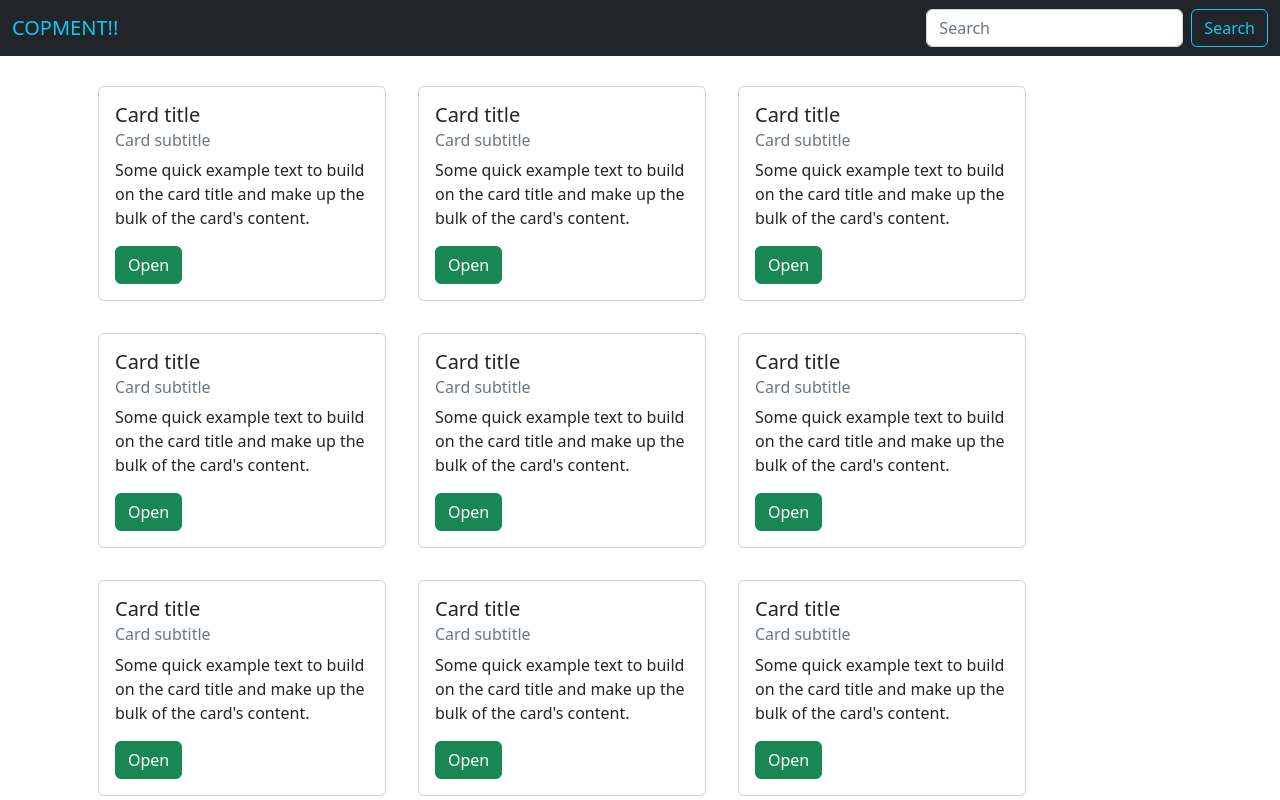
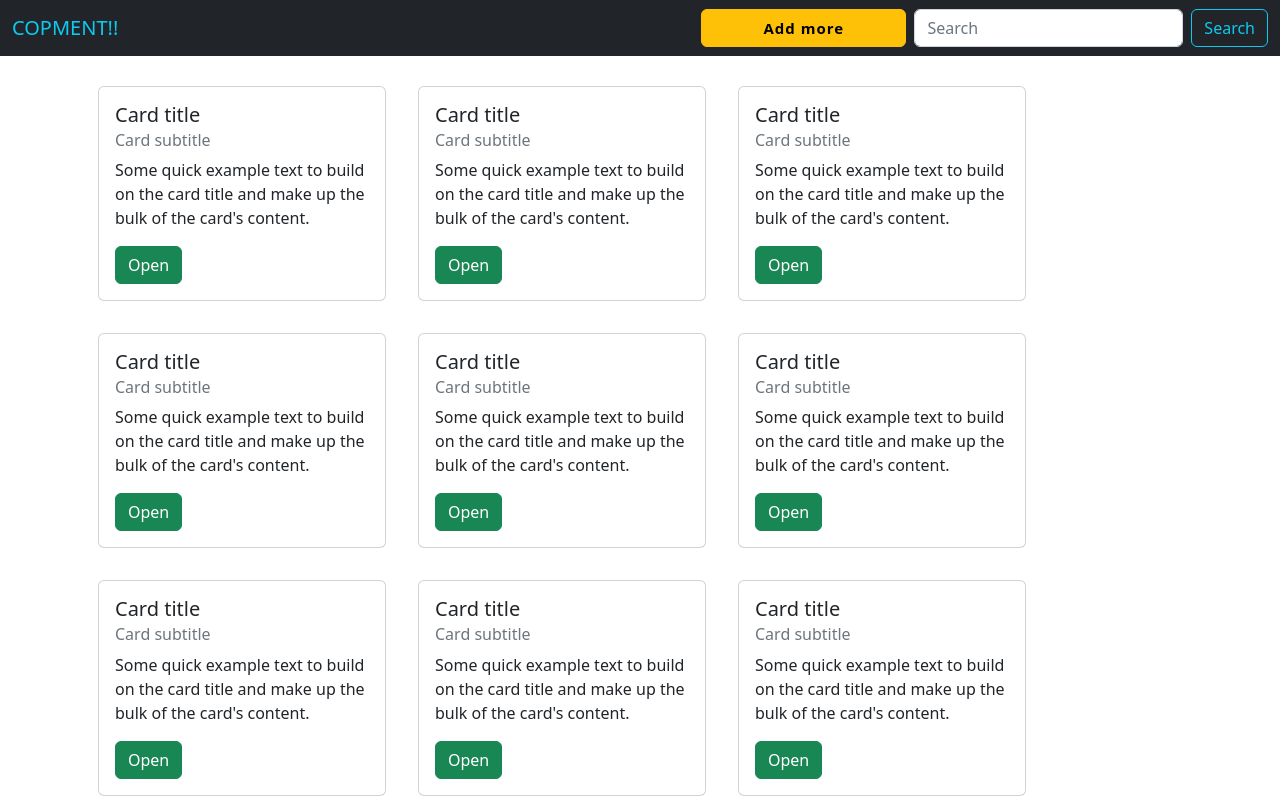
Before and after one commit to arhamabeer/copment, a React (Create React App) app: page / in a window 1280 px wide. Shown: the top 800 px of the page. Built offline with nearby package versions, Linux system fonts and the light colour scheme.

Commit message:
add more

```diff
--- a/src/components/navbar.tsx
+++ b/src/components/navbar.tsx
@@ -38,11 +38,22 @@ function NavScrollExample() {
               </NavDropdown.Item>
             </NavDropdown> */}
           </Nav>
-          <Form className="d-flex">
+          <Form className="d-flex w-50">
+            <Button
+              variant="warning w-75"
+              style={{
+                color: `#000`,
+                fontWeight: `bold`,
+                fontSize: 15,
+                letterSpacing: 1,
+              }}
+            >
+              Add more
+            </Button>
             <Form.Control
               type="search"
               placeholder="Search"
-              className="me-2"
+              className="me-2 mx-2"
               aria-label="Search"
             />
             <Button variant="outline-info">Search</Button>
```
